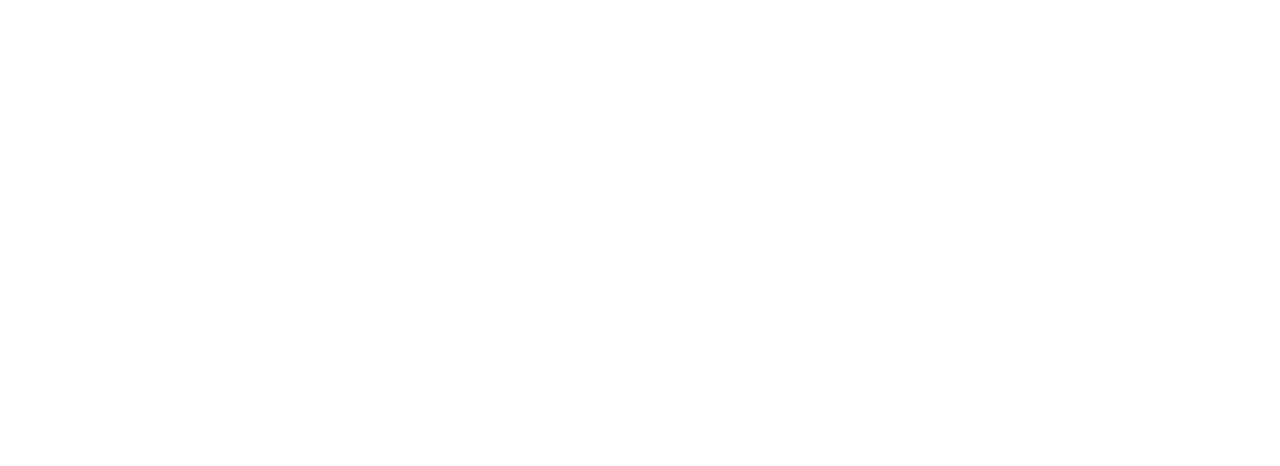
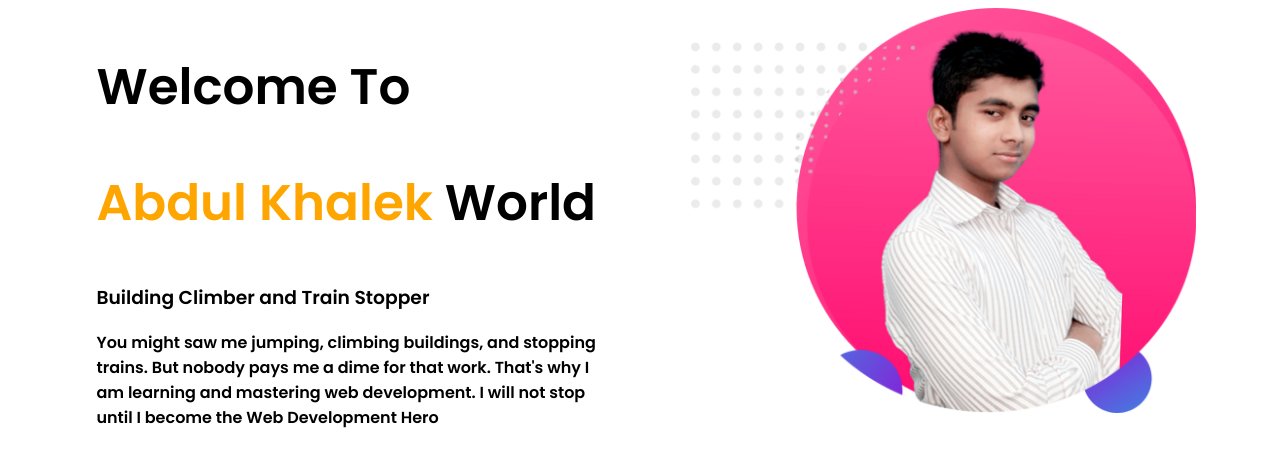
Before and after one commit to Khalek6099/web-portfolio, a plain HTML site: page index.html in a window 1280 px wide. Drawn offline with Linux system fonts and the light colour scheme.

Commit message:
added top parth

```diff
--- a/index.html
+++ b/index.html
@@ -4,8 +4,21 @@
     <meta charset="UTF-8">
     <meta name="viewport" content="width=device-width, initial-scale=1.0">
     <title>khalek web Developer</title>
+    <link rel="preconnect" href="https://fonts.gstatic.com">
+    <link href="https://fonts.googleapis.com/css2?family=Poppins:wght@600&display=swap" rel="stylesheet">
+    <link rel="stylesheet" href="style.css">
 </head>
 <body>
-
+    <section>
+        <div class="half-width">
+            <h1>Welcome To</h1>
+            <h1><span class="name-highlight">Abdul Khalek</span> World</h1>
+            <h3>Building Climber and Train Stopper</h3>
+            <p>You might saw me jumping, climbing buildings, and stopping trains. But nobody pays me a dime for that work. That's why I am learning and mastering web development. I will not stop until I become the Web Development Hero</p>
+        </div>
+        <div class="half-width">
+            <img src="images/profile.png" alt="" srcset="">
+        </div>
+    </section>
 </body>
 </html>
--- a/style.css
+++ b/style.css
@@ -0,0 +1,19 @@
+body{
+    font-family: 'Poppins', sans-serif;
+}
+
+h1{
+    font-size: 50px;
+}
+.name-highlight{
+    color: orange;
+}
+.half-width{
+    width: 40%;
+    float: left;
+    margin-left: 5%;
+    padding-left: 2%;
+}
+.half-width img{
+    width: 100%;
+}
```
Also changed, not shown: images/profile.png (renamed from images/image 9 copy.png).
